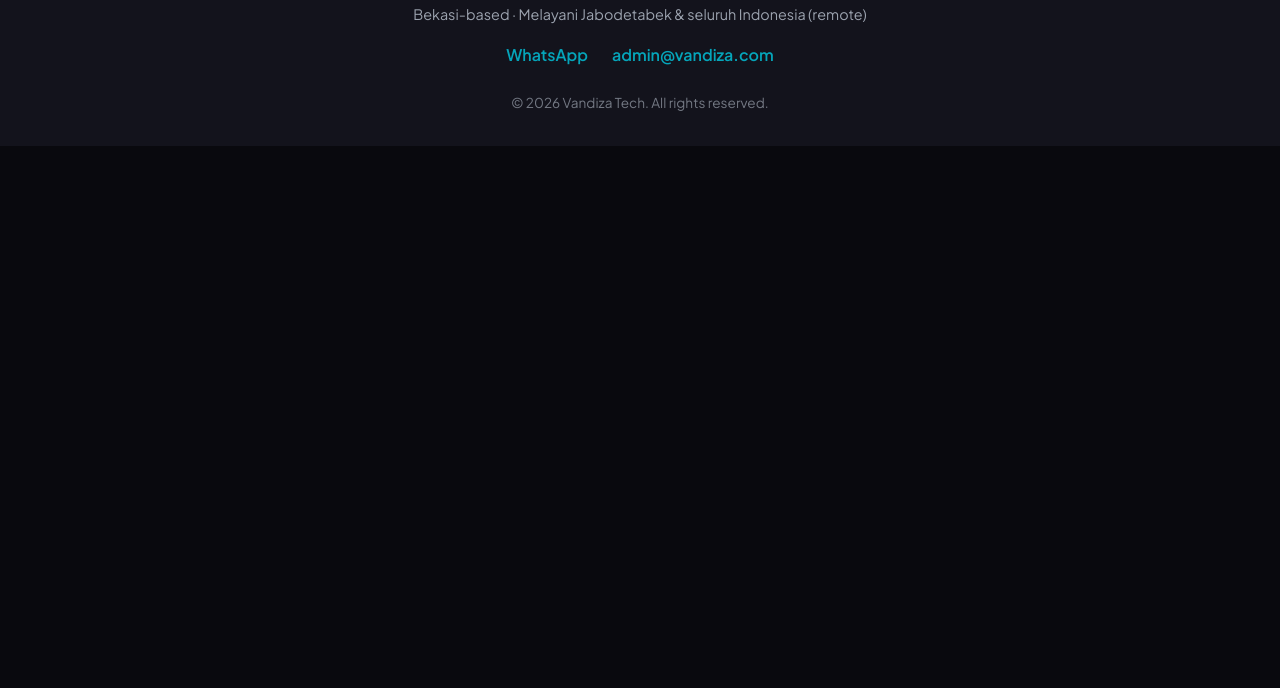
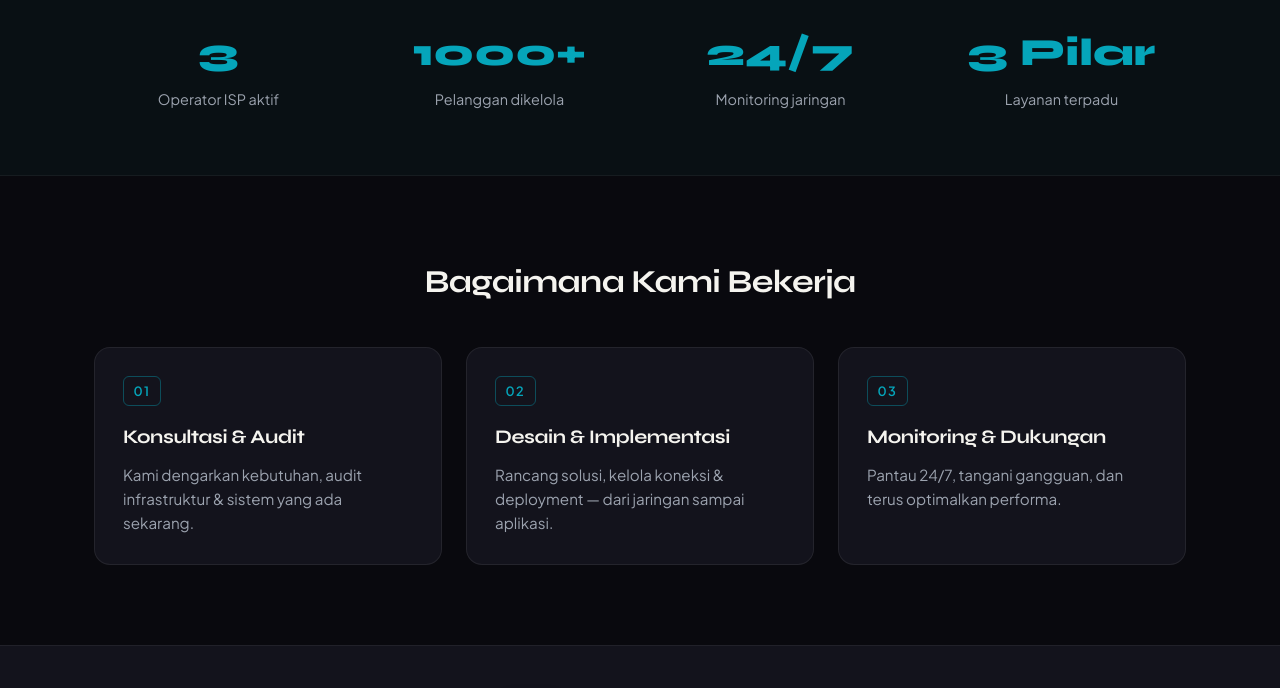
Before and after one commit to vandizadev/vandiza-dev, an Astro site: page / in a window 1280 px wide. Shown: the part 1979-2667 px from the top of the page. Before the commit the page ends 2125 px from the top, so only its background shows below. Built offline with nearby package versions, Linux system fonts and the light colour scheme; Astro itself is replaced by a stand-in of ours.

Commit message:
fix: title home redundant + perkuat struktur heading & konten home (stats + proses)

```diff
--- a/src/layouts/Base.astro
+++ b/src/layouts/Base.astro
@@ -10,7 +10,7 @@ import Footer from '../components/Footer.astro';
   <head>
     <meta charset="UTF-8" />
     <meta name="viewport" content="width=device-width, initial-scale=1" />
-    <title>{title} | {site.name}</title>
+    <title>{title.includes(site.name) ? title : (title + ' | ' + site.name)}</title>
     <meta name="description" content={description} />
     <link rel="icon" type="image/png" sizes="64x64" href="/favicon.png" />
     <link rel="icon" type="image/png" sizes="256x256" href="/favicon-256.png" />
--- a/src/pages/index.astro
+++ b/src/pages/index.astro
@@ -6,7 +6,7 @@ import { testimonials } from '../data/testimonials.ts';
 import Icon from '../components/Icon.astro';
 ---
 
-<Base title={site.name} description={site.description}>
+<Base title="Managed Service & SaaS Provider — Vandiza Tech" description={site.description}>
   <section class="hero">
     <div class="container">
       <span class="badge">Managed Service & SaaS Provider</span>
@@ -51,6 +51,53 @@ import Icon from '../components/Icon.astro';
             <p class="role">{t.role}</p>
           </div>
         ))}
+      </div>
+    </div>
+  </section>
+
+  <section class="stats">
+    <div class="container">
+      <h2 class="section-title">Angka yang Sudah Terbukti</h2>
+      <div class="stats-grid">
+        <div class="stat">
+          <p class="num">3</p>
+          <p class="label">Operator ISP aktif</p>
+        </div>
+        <div class="stat">
+          <p class="num">1000+</p>
+          <p class="label">Pelanggan dikelola</p>
+        </div>
+        <div class="stat">
+          <p class="num">24/7</p>
+          <p class="label">Monitoring jaringan</p>
+        </div>
+        <div class="stat">
+          <p class="num">3 Pilar</p>
+          <p class="label">Layanan terpadu</p>
+        </div>
+      </div>
+    </div>
+  </section>
+
+  <section class="process">
+    <div class="container">
+      <h2 class="section-title">Bagaimana Kami Bekerja</h2>
+      <div class="process-grid">
+        <div class="pcard">
+          <span class="step">01</span>
+          <h3>Konsultasi & Audit</h3>
+          <p>Kami dengarkan kebutuhan, audit infrastruktur & sistem yang ada sekarang.</p>
+        </div>
+        <div class="pcard">
+          <span class="step">02</span>
+          <h3>Desain & Implementasi</h3>
+          <p>Rancang solusi, kelola koneksi & deployment — dari jaringan sampai aplikasi.</p>
+        </div>
+        <div class="pcard">
+          <span class="step">03</span>
+          <h3>Monitoring & Dukungan</h3>
+          <p>Pantau 24/7, tangani gangguan, dan terus optimalkan performa.</p>
+        </div>
       </div>
     </div>
   </section>
@@ -102,4 +149,14 @@ import Icon from '../components/Icon.astro';
   .quote { font-size: 1rem; margin-bottom: 1rem; }
   .name { font-weight: 700; font-family: 'Syne', sans-serif; }
   .role { color: var(--muted); font-size: 0.85rem; }
+  .stats { padding: 4rem 0; background: rgba(5,165,186,0.04); border-top: 1px solid rgba(255,255,255,0.05); border-bottom: 1px solid rgba(255,255,255,0.05); }
+  .stats-grid { display: grid; grid-template-columns: repeat(auto-fit, minmax(180px, 1fr)); gap: 2rem; text-align: center; }
+  .num { font-size: 2.4rem; font-weight: 800; font-family: 'Syne', sans-serif; color: var(--primary-light); margin-bottom: 0.25rem; }
+  .label { color: var(--muted); font-size: 0.9rem; }
+  .process { padding: 5rem 0; }
+  .process-grid { display: grid; grid-template-columns: repeat(auto-fit, minmax(260px, 1fr)); gap: 1.5rem; }
+  .pcard { background: var(--ink2); border: 1px solid rgba(255,255,255,0.07); border-radius: 16px; padding: 1.75rem; }
+  .step { font-size: 0.8rem; font-weight: 800; color: var(--primary-light); letter-spacing: 0.1em; border: 1px solid rgba(5,165,186,0.4); padding: 0.25rem 0.6rem; border-radius: 6px; display: inline-block; margin-bottom: 1rem; }
+  .pcard h3 { font-size: 1.2rem; margin-bottom: 0.6rem; }
+  .pcard p { color: var(--muted); font-size: 0.95rem; }
 </style>
```
Also changed, not shown: 1 other file.
